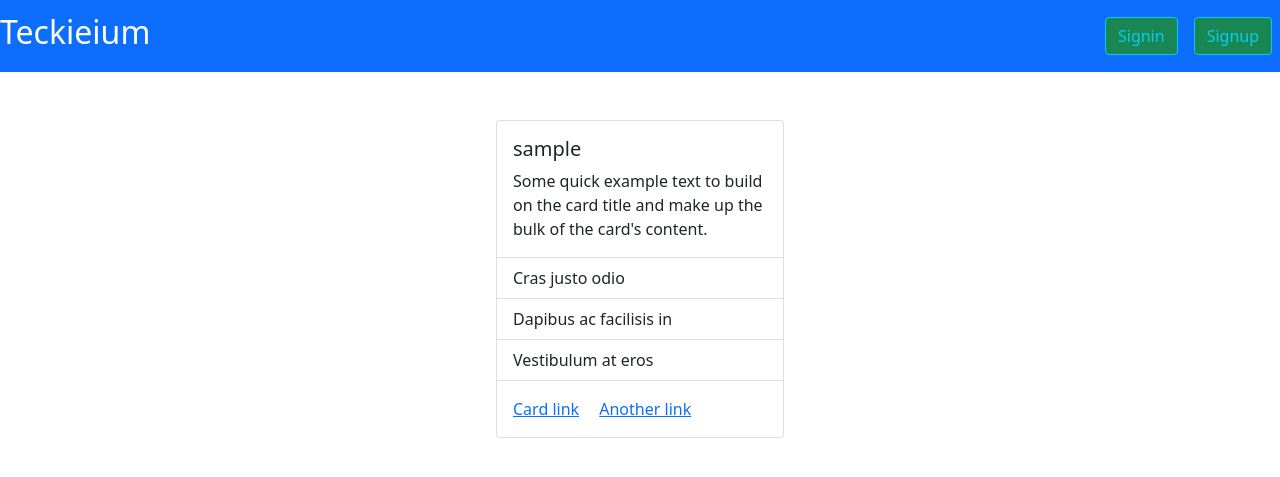
After one commit to AswinAsok/Teckieium, a Django app: page /blog/blogger/1 in a window 1280 px wide. The commit adds this page. Shown: the top 477 px of the page. Run offline with Django 3.2, Linux system fonts and the light colour scheme; tables that the repository leaves empty hold one stand-in row (values such as "Sample post").

Commit message:
Blogger author detail page has been added

```diff
--- a/Blog/views.py
+++ b/Blog/views.py
@@ -2,6 +2,8 @@ from django.shortcuts import render,redirect
 from django.http import HttpResponse, HttpResponseRedirect
 from django.shortcuts import redirect
 from django.contrib.auth.forms import UserCreationForm
+from django.contrib.auth.models import User
+
 
 # Create your views here.
 
@@ -19,6 +21,12 @@ def blogdetails(request,blog_id):
     context['Blog'] = Blog
     return render(request, 'blogdetails.html', context)
 
+def authordetails(request, author_id):
+    Author = User.objects.get(id=author_id)
+    context = {}
+    context['Author'] = Author
+    return render(request, "authordetails.html", context)
+
 
 def signup(request):
     if request.method == 'POST':
--- a/Teckieium/urls.py
+++ b/Teckieium/urls.py
@@ -16,7 +16,7 @@ Including another URLconf
 from django.contrib import admin
 from django.urls import path, include
 
-from Blog.views import blog,signup,blogdetails
+from Blog.views import blog,signup,blogdetails,authordetails
 
 urlpatterns = [
     path('admin/', admin.site.urls),
@@ -24,5 +24,6 @@ urlpatterns = [
     path('',blog,name='blog'),
     path('accounts/signup/',signup, name='signup'),
     path('accounts/', include('django.contrib.auth.urls')),
-    path('blog/<blog_id>', blogdetails, name='blogdetails')
+    path('blog/<blog_id>', blogdetails, name='blogdetails'),
+    path('blog/blogger/<author_id>', authordetails, name='authordetails'),
 ]
--- /dev/null
+++ b/Templates/authordetails.html
@@ -0,0 +1,23 @@
+{% extends 'base.html' %} {% block content %}
+<div class="container d-flex justify-content-center mt-5">
+<div class="card" style="width: 18rem">
+  <div class="card-body">
+    <h5 class="card-title">{{Author.username}}</h5>
+    <p class="card-text">
+      Some quick example text to build on the card title and make up the bulk of
+      the card's content.
+    </p>
+  </div>
+  <ul class="list-group list-group-flush">
+    <li class="list-group-item">Cras justo odio</li>
+    <li class="list-group-item">Dapibus ac facilisis in</li>
+    <li class="list-group-item">Vestibulum at eros</li>
+  </ul>
+  <div class="card-body">
+    <a href="#" class="card-link">Card link</a>
+    <a href="#" class="card-link">Another link</a>
+  </div>
+</div>
+</div>
+
+{% endblock %}
--- a/Templates/blog.html
+++ b/Templates/blog.html
@@ -15,7 +15,7 @@
 {%for Blog in Blogs%}
 <div class="container-fluid">
   <div class="card text-center m-5">
-    <div class="card-header">{{Blog.blog_author}}</div>
+    <div class="card-header"><a href="/blog/blogger/{{Blog.blog_author.id}}">{{Blog.blog_author}}</a></div>
     <div class="card-body">
       <h5 class="card-title">{{Blog.blog_title}}</h5>
       <a href="/blog/{{Blog.id}}" class="btn btn-primary">View Full Blog</a>
```
